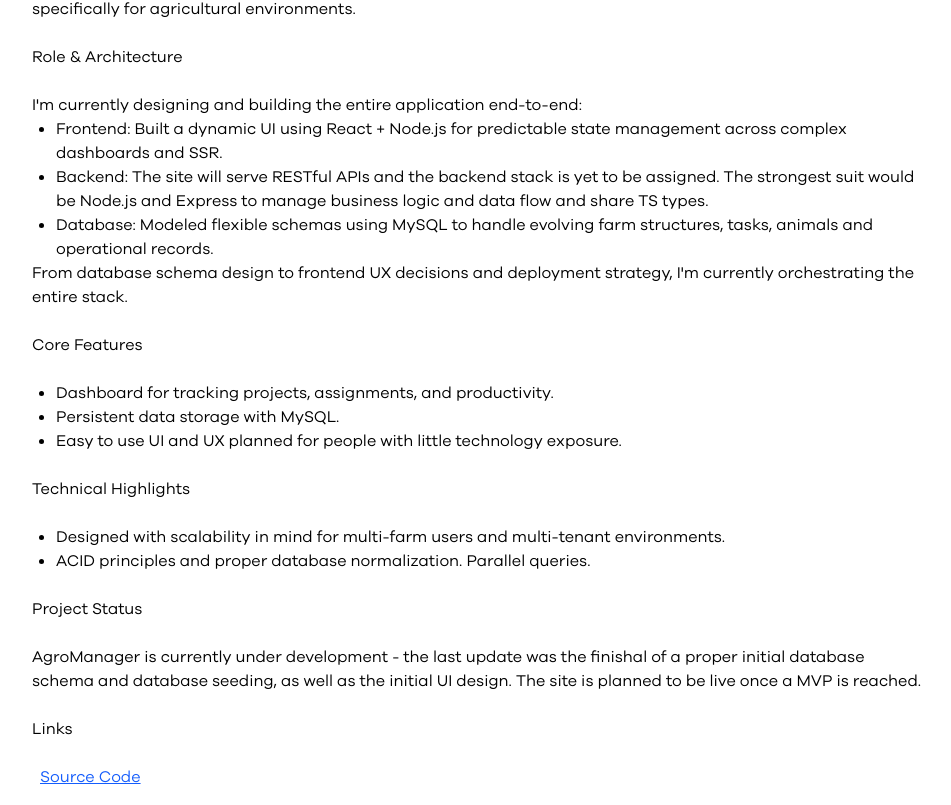
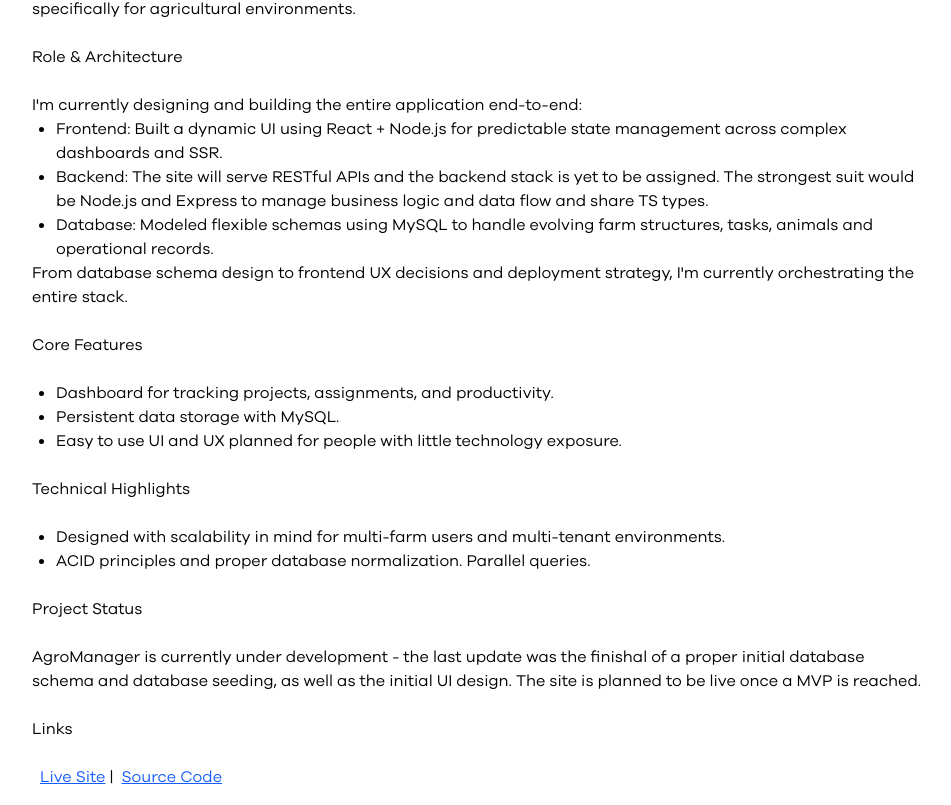
Before and after one commit to ortizzxz/personal-blog, a Next.js app: page /projects/agro-manager in a window 1280 px wide. Shown: the part 906-1711 px from the top of the page, without its empty margins (160-1111 px from the left). Built offline with nearby package versions, Linux system fonts and the light colour scheme.

Commit message:
project(agromanager)

```diff
--- a/app/project-entries/agromanager.tsx
+++ b/app/project-entries/agromanager.tsx
@@ -58,13 +58,17 @@
 
     <h2>Links</h2>
     <p>
+      <a href="https://agro-rose.vercel.app/" className="text-blue-600 underline ml-2" target="_blank" rel="noopener noreferrer">
+        Live Site
+      </a>
+       {" "}|
       <a href="https://github.com/ortizzxz/agro" className="text-blue-600 underline ml-2" target="_blank" rel="noopener noreferrer">
         Source Code
       </a>
     </p>
   </div>
 ),
-  projectLink: "https://github.com/ortizzxz/agro",
+  projectLink: "https://agro-rose.vercel.app/",
   repoLink: "https://github.com/ortizzxz/agro",
 };
 
```
